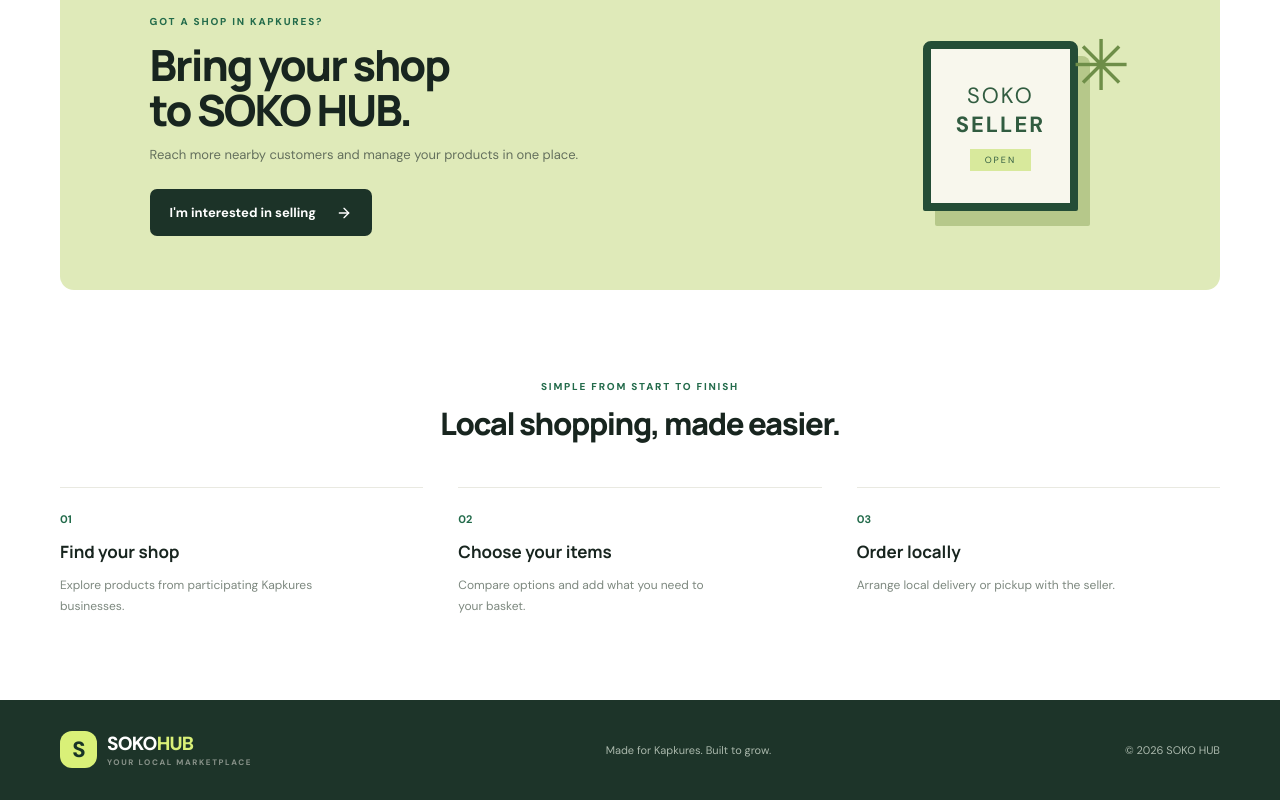
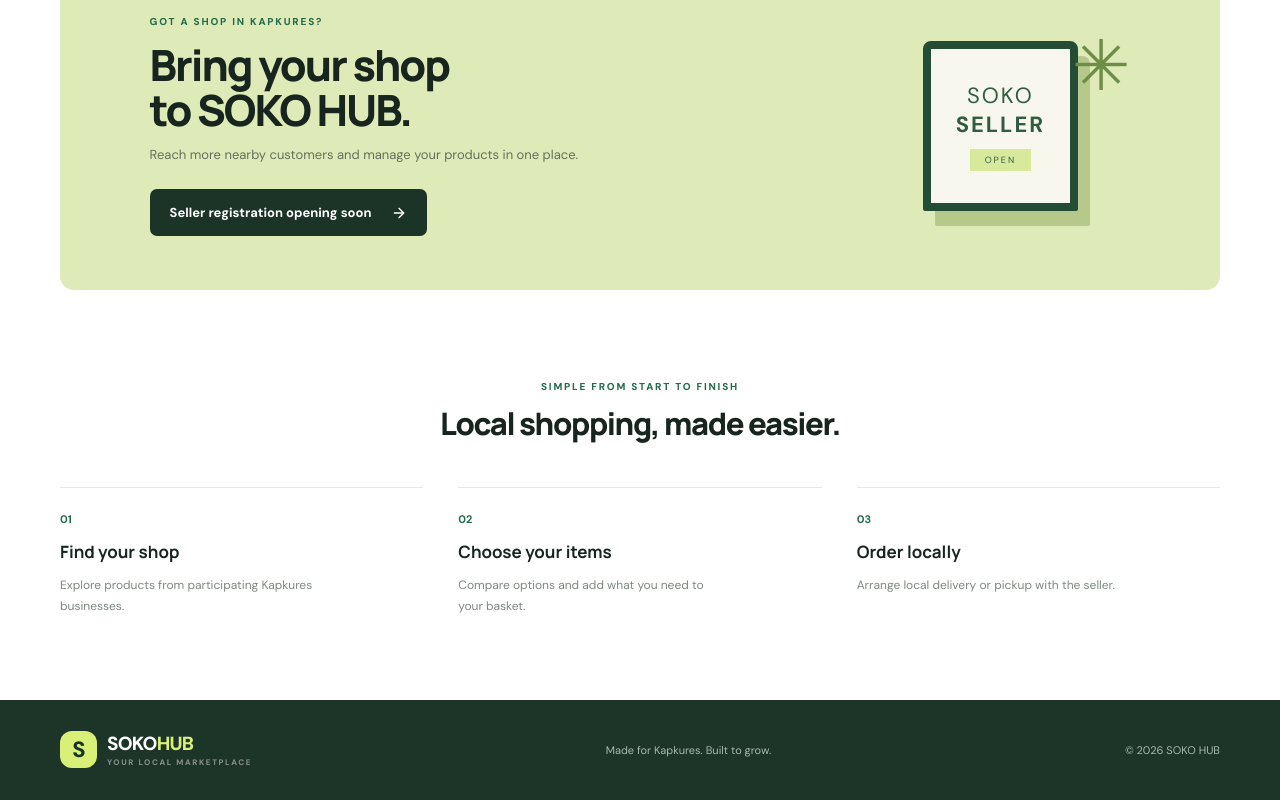
Before and after one commit to binjo-sys/soko-hub-kapkures, a Next.js app: page / in a window 1280 px wide. Shown: the part 2164-2964 px from the top of the page. Built offline with nearby package versions, Linux system fonts and the light colour scheme.

Commit message:
Mark seller registration as coming soon

```diff
--- a/app/page.tsx
+++ b/app/page.tsx
@@ -61,7 +61,7 @@ export default function Home() {
         </div>
       </section>
 
-      <section id="shops" className="seller-banner wrap"><div><div className="eyebrow">GOT A SHOP IN KAPKURES?</div><h2>Bring your shop<br/>to SOKO HUB.</h2><p>Reach more nearby customers and manage your products in one place.</p><a className="dark-btn" href="mailto:hello@sokohub.example?subject=Seller%20registration%20interest">I'm interested in selling <ArrowRight size={16}/></a></div><div className="seller-graphic"><div className="shop-window">SOKO<br/><b>SELLER</b><span>OPEN</span></div><span className="seller-spark">✳</span></div></section>
+      <section id="shops" className="seller-banner wrap"><div><div className="eyebrow">GOT A SHOP IN KAPKURES?</div><h2>Bring your shop<br/>to SOKO HUB.</h2><p>Reach more nearby customers and manage your products in one place.</p><a className="dark-btn" href="#how">Seller registration opening soon <ArrowRight size={16}/></a></div><div className="seller-graphic"><div className="shop-window">SOKO<br/><b>SELLER</b><span>OPEN</span></div><span className="seller-spark">✳</span></div></section>
 
       <section id="how" className="section wrap how-section"><div className="eyebrow">SIMPLE FROM START TO FINISH</div><h2>Local shopping, made easier.</h2><div className="steps"><div><b>01</b><h3>Find your shop</h3><p>Explore products from participating Kapkures businesses.</p></div><div><b>02</b><h3>Choose your items</h3><p>Compare options and add what you need to your basket.</p></div><div><b>03</b><h3>Order locally</h3><p>Arrange local delivery or pickup with the seller.</p></div></div></section>
       <footer><div className="wrap footer-inner"><a className="brand footer-brand" href="#"><span className="brand-mark">S</span><span>SOKO<span className="brand-accent">HUB</span><small>YOUR LOCAL MARKETPLACE</small></span></a><p>Made for Kapkures. Built to grow.</p><small>© {new Date().getFullYear()} SOKO HUB</small></div></footer>
```
